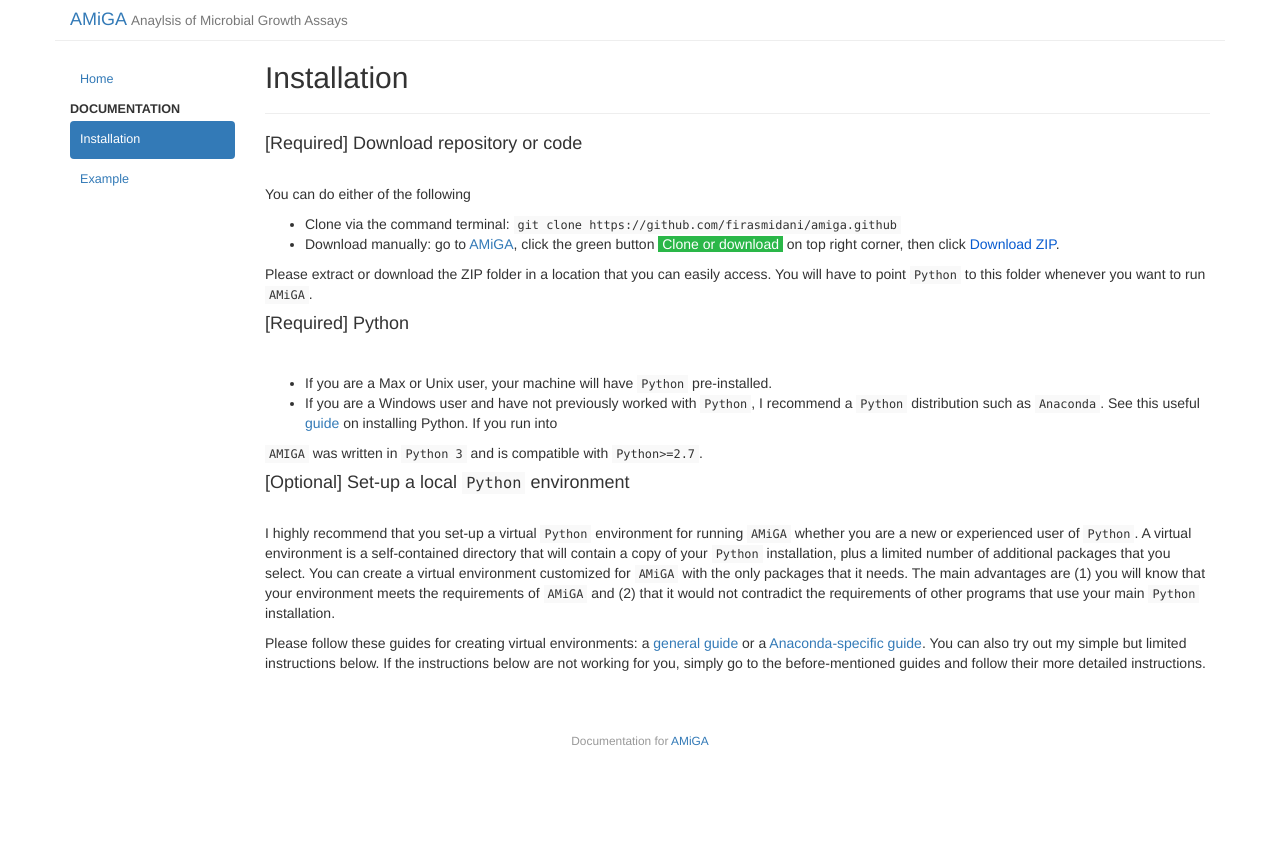
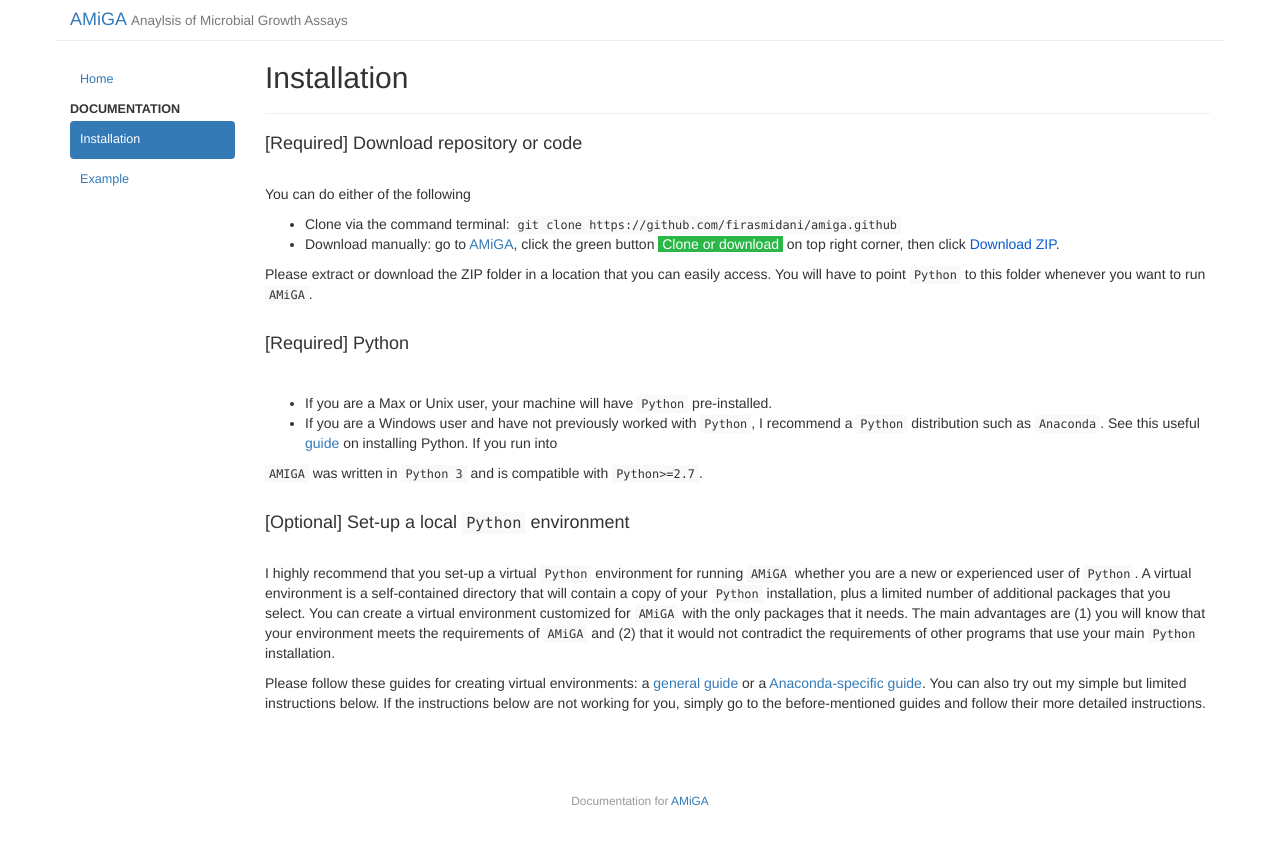
Before and after one commit to firasmidani/amiga, a Jekyll site: the page built from docs/_posts/2020-03-23-installation.md, in a window 1280 px wide. Shown: the top 845 px of the page. Built offline with Jekyll 4.4.1, drawn with Linux system fonts in a browser that asks for light colours.

```diff
--- a/docs/_posts/2020-03-23-installation.md
+++ b/docs/_posts/2020-03-23-installation.md
@@ -14,7 +14,7 @@
 - Download manually: go to <a href="https://github.com/firasmidani/github">AMiGA</a>, click the green button <span style="color:#ffffff;background-color:#2ab748">&nbsp;Clone or download&nbsp;</span> on top right corner, then click <span style="color:#075bd0;">Download ZIP</span>.
 
 Please extract or download the ZIP folder in a location that you can easily access. You will have to point `Python` to this folder whenever you want to run `AMiGA`.
-<br />
+<br /><br />
 
 #### [Required] Python
 
@@ -23,7 +23,7 @@
 * If you are a Windows user and have not previously worked with `Python`, I recommend a `Python` distribution such as `Anaconda`. See this useful [guide](https://fangohr.github.io/blog/installation-of-python-spyder-numpy-sympy-scipy-pytest-matplotlib-via-anaconda.html) on installing Python. If you run into
 
 `AMIGA` was written in `Python 3` and is compatible with `Python>=2.7`.
-<br />
+<br /><br />
 
 #### [Optional] Set-up a local `Python` environment
 
@@ -32,4 +32,4 @@
 
 Please follow these guides for creating virtual environments: a <a href="https://packaging.python.org/guides/installing-using-pip-and-virtual-environments/">general guide</a> or a <a href="https://uoa-eresearch.github.io/eresearch-cookbook/recipe/2014/11/20/conda/">Anaconda-specific guide</a>. You can also try out my simple but limited instructions below. If the instructions below are not working for you, simply go to the before-mentioned guides and follow their more detailed instructions.
 
-<br />
+<br /><br />
```
